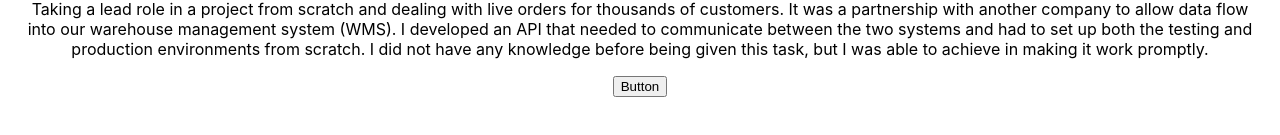
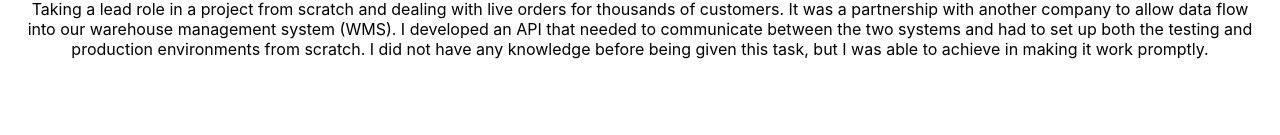
Before and after one commit to vlee20/react-web, a React (Create React App) app: page /about in a window 1280 px wide. Shown: the part 479-614 px from the top of the page. Built offline with nearby package versions, Linux system fonts and the light colour scheme.

Commit message:
init fade

```diff
--- a/src/App.js
+++ b/src/App.js
@@ -1,5 +1,5 @@
-import logo from "./logo.svg";
-import "./App.css";
+import logo from './logo.svg';
+import './App.css';
 
 function App() {
   return (
--- a/src/pages/About.js
+++ b/src/pages/About.js
@@ -43,7 +43,6 @@ export default function About() {
         I did not have any knowledge before being given this task, but I was
         able to achieve in making it work promptly.
       </p>
-      <MyButton />
     </>
   );
 }
```
